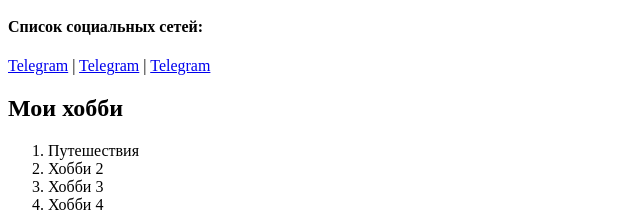
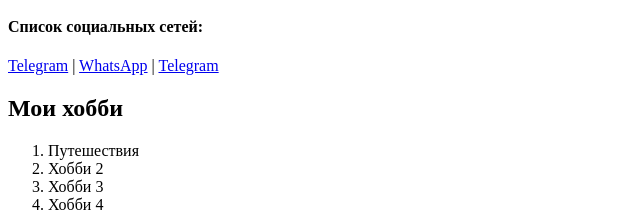
Before and after one commit to la-moche/resume, a plain HTML site: page index.html in a window 1280 px wide. Shown: the part 347-558 px from the top of the page, 0-640 px from the left. Drawn offline with Linux system fonts and the light colour scheme.

Commit message:
Add files via upload

```diff
--- a/index.html
+++ b/index.html
@@ -20,7 +20,7 @@
 
     <a href="https://t.me/une_mouche" target="_blank">Telegram</a>
     |
-    <a href="https://t.me/une_mouche" target="_blank">Telegram</a>
+    <a href="https://wa.me/79028819649" target="_blank">WhatsApp</a>
     |
     <a href="https://t.me/une_mouche" target="_blank">Telegram</a>
 
```
